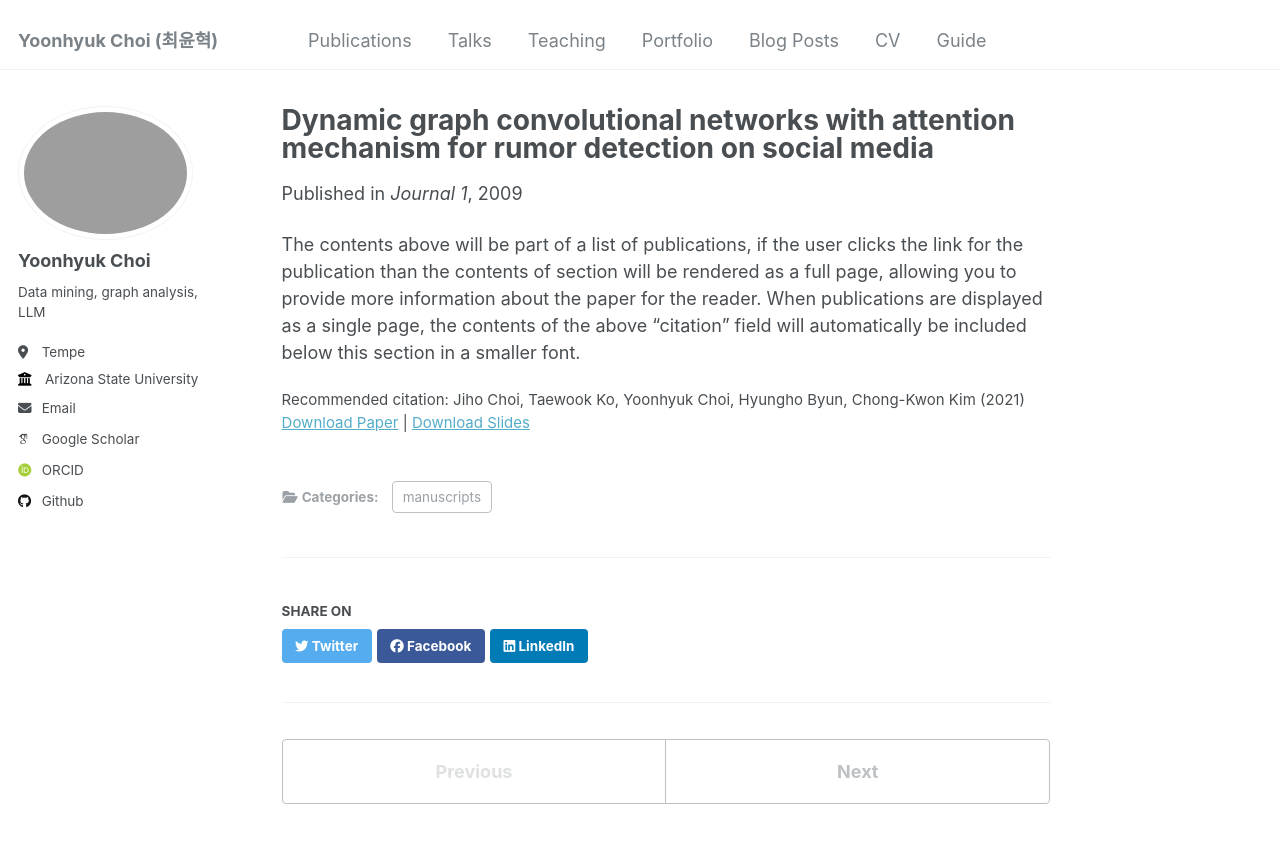
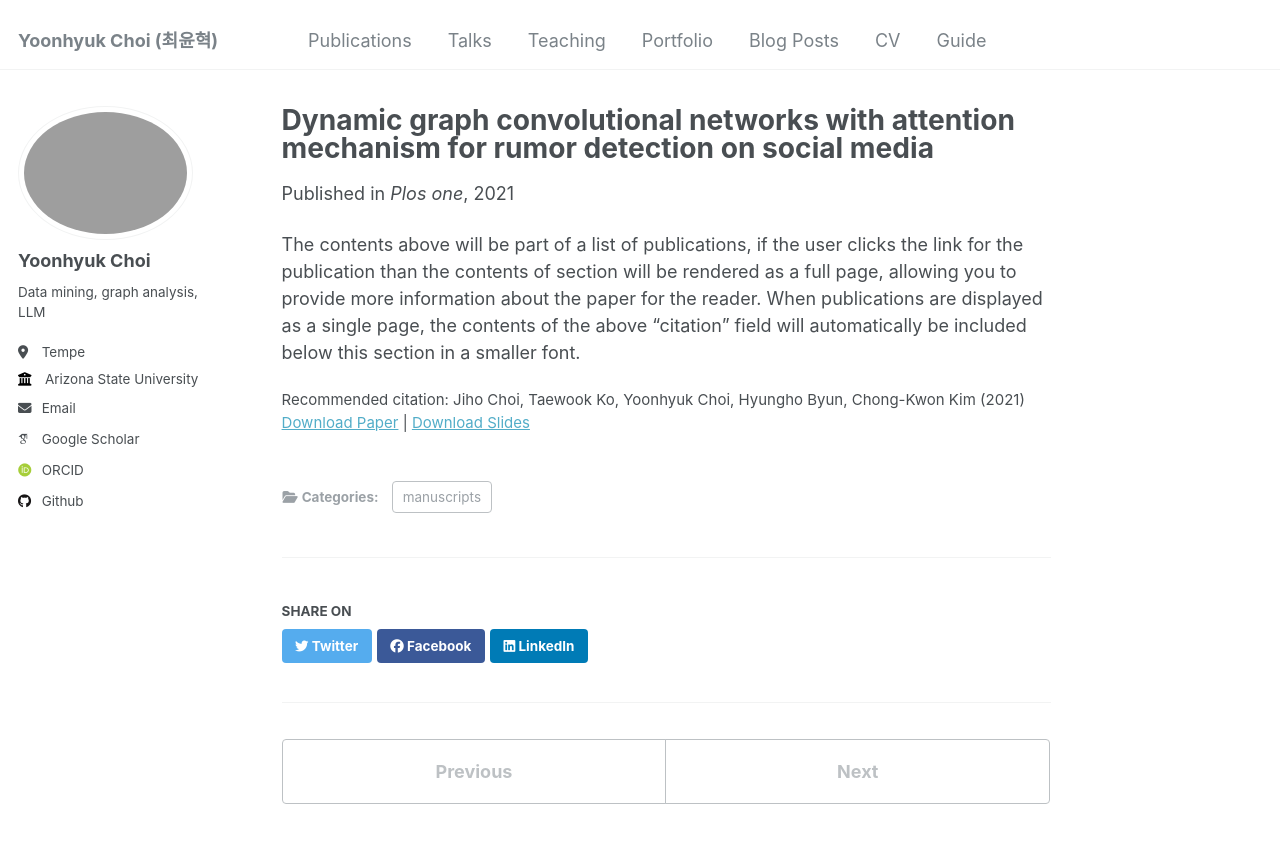
Before and after one commit to ChoiYoonHyuk/ChoiYoonHyuk.github.io, a Jekyll site: the page built from _publications/2009-10-01-paper-title-number-1.md, in a window 1280 px wide and 1176 px high. Shown: the top 867 px of the window. Built offline with Jekyll 4.4.1, drawn with Linux system fonts in a browser that asks for light colours; some web fonts are replaced.

Commit message:
Update 2009-10-01-paper-title-number-1.md

```diff
--- a/_publications/2009-10-01-paper-title-number-1.md
+++ b/_publications/2009-10-01-paper-title-number-1.md
@@ -4,8 +4,8 @@ collection: publications
 category: manuscripts
 permalink: /publication/2009-10-01-paper-title-number-1
 excerpt: 'This paper is about the number 1. The number 2 is left for future work.'
-date: 2009-10-01
-venue: 'Journal 1'
+date: 2021-08-18
+venue: 'Plos one'
 slidesurl: 'http://academicpages.github.io/files/slides1.pdf'
 paperurl: 'http://academicpages.github.io/files/paper1.pdf](https://journals.plos.org/plosone/article?id=10.1371/journal.pone.0256039'
 citation: 'Jiho Choi, Taewook Ko, Yoonhyuk Choi, Hyungho Byun, Chong-Kwon Kim (2021)'
```
